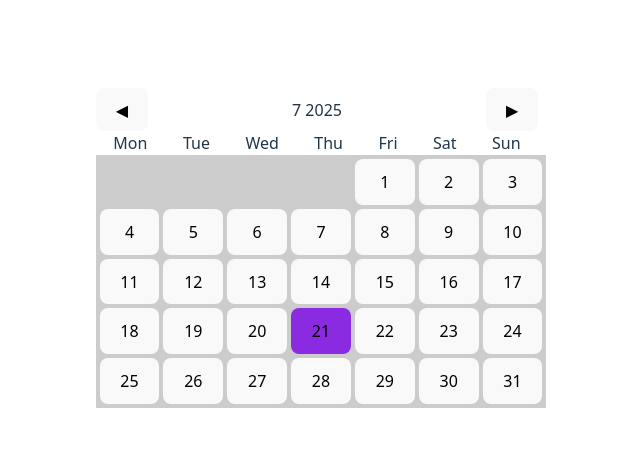
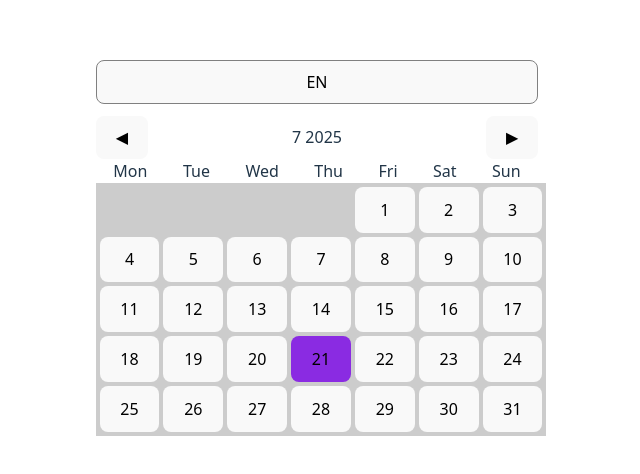
Before and after one commit to Gapotchenko-Yakov/vue-calendar, a Vue app: page / in a window 1280 px wide. Shown: the part 152-626 px from the top of the page, without its empty margins (323-963 px from the left). Built offline with nearby package versions, Linux system fonts and the light colour scheme.

Commit message:
feat(LangSwitcher): add LangSwitcher button for toggling language

```diff
--- a/src/App.vue
+++ b/src/App.vue
@@ -1,11 +1,25 @@
+<template>
+  <lang-switcher
+    :model-value="lang"
+    @update:model-value="val => lang = val"
+    class="lang-switcher"
+  />
+  <calendar
+    :locale="lang"
+  />
+</template>
+
 <script setup lang="ts">
+import { ref } from 'vue';
 import Calendar from './components/Calendar.vue'
+import LangSwitcher from './components/LangSwitcher.vue'
+import type { Language } from './types/locales';
+
+const lang = ref<Language>('en');
 </script>
 
-<template>
-  <calendar />
-</template>
-
 <style scoped>
-
+  .lang-switcher {
+    margin-bottom: 12px;
+  }
 </style>
--- /dev/null
+++ b/src/components/LangSwitcher.vue
@@ -0,0 +1,32 @@
+<template>
+    <button
+        @click="switchLanguage"
+        class="lang-switcher"
+    >
+        {{ lang.toLocaleUpperCase() }}
+    </button>
+</template>
+
+<script setup lang="ts">
+import type { Language } from '../types/locales';
+
+interface LangSwitcherProps {
+    modelValue: Language;
+}
+
+const { modelValue: lang } = defineProps<LangSwitcherProps>();
+const emit = defineEmits(['update:modelValue'])
+
+    function switchLanguage(){
+        const newLang = lang === 'en' ? 'ru' : 'en';
+        emit('update:modelValue', newLang);
+    }
+
+</script>
+
+<style scoped>
+.lang-switcher {
+    width: 100%;
+    border: gray solid 1px;
+}
+</style>
```
